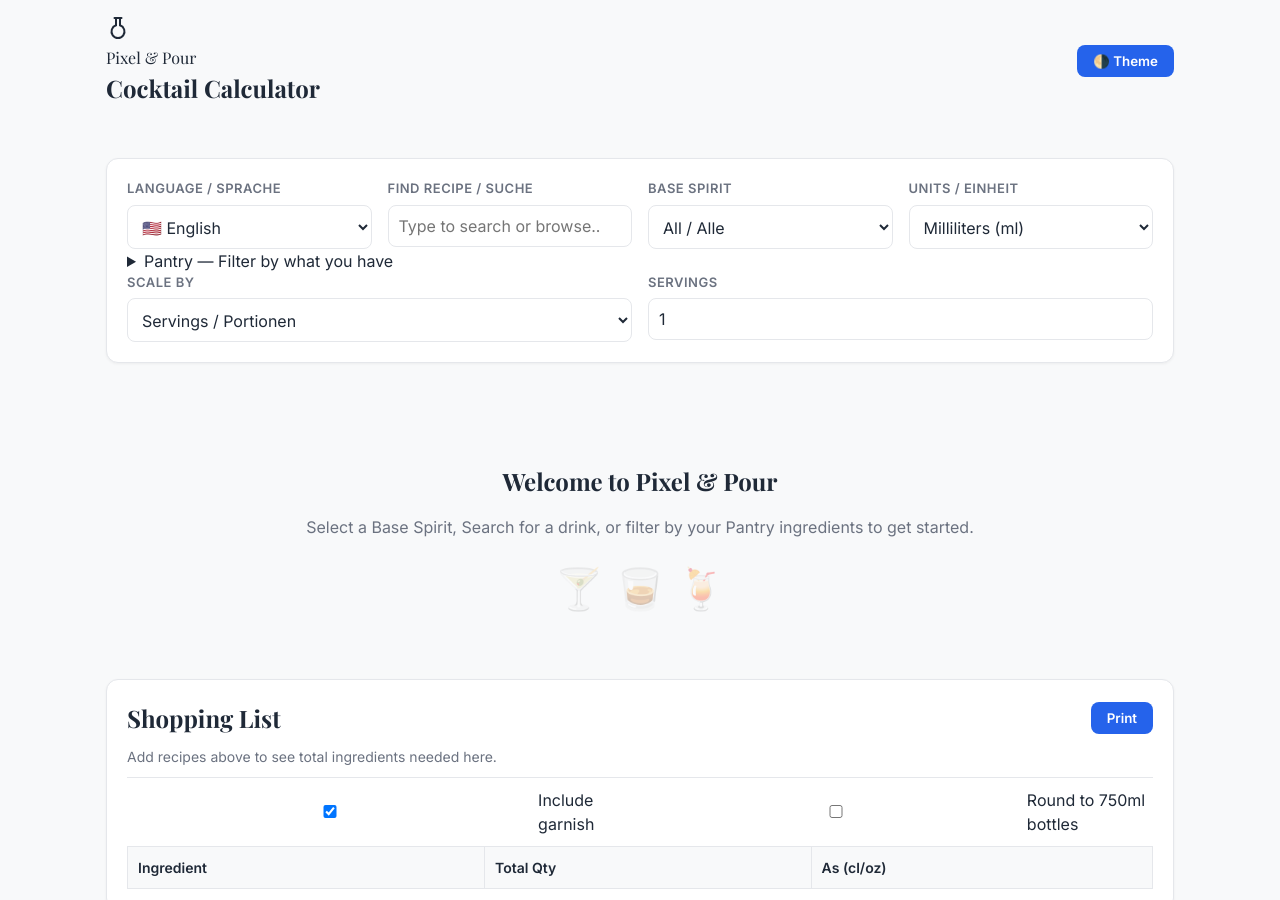
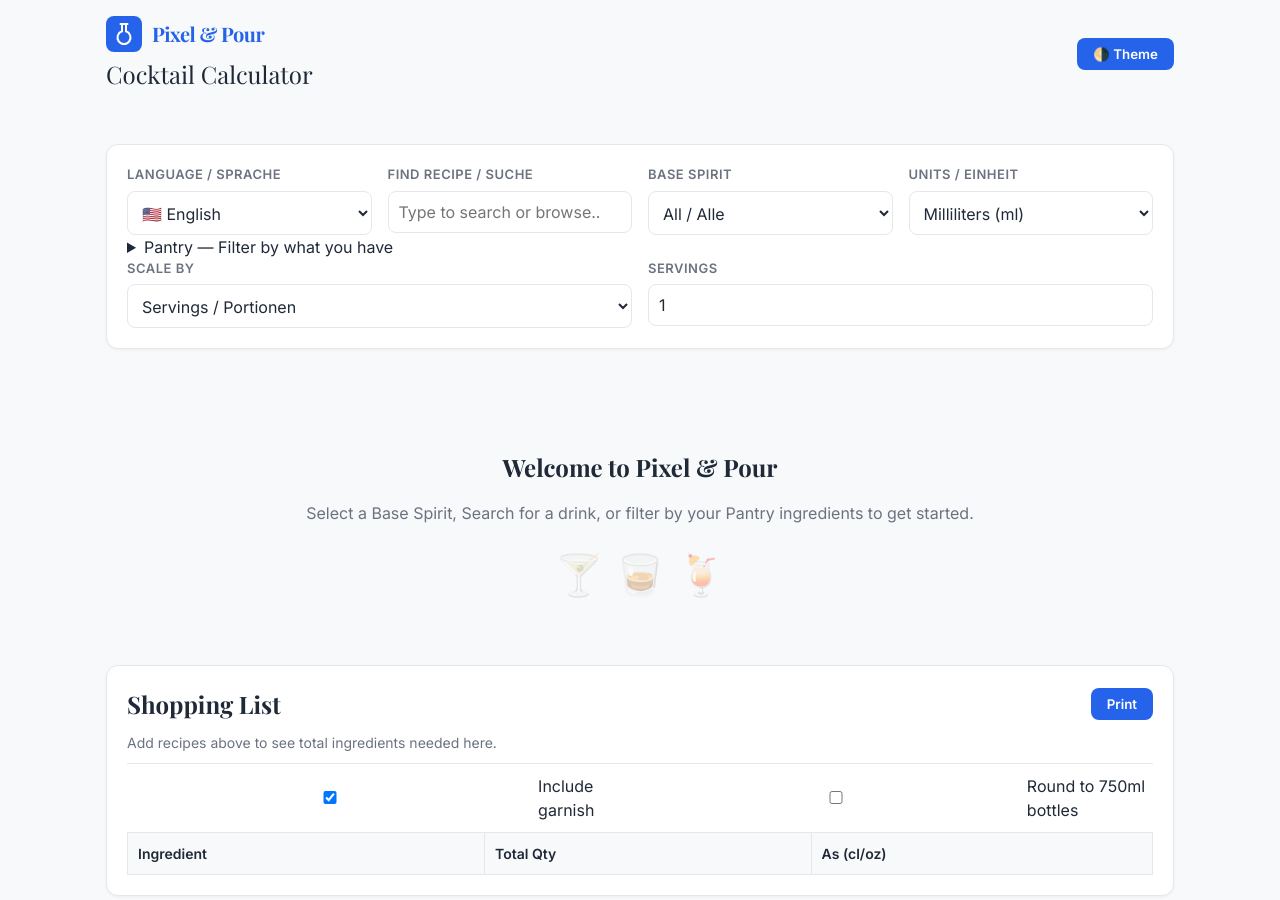
Before and after one commit to MSKAnnw6811212/cocktail-calculator, a plain HTML site: page index.html in a window 1280 px wide. Shown: the top 900 px of the page. Drawn offline with nearby package versions, Linux system fonts and the light colour scheme; a web font is replaced by a local one.

Commit message:
Update styles.css
Includes the "Science" Logo styles, the "Playfair" font, and print fixes.

```diff
--- a/styles.css
+++ b/styles.css
@@ -16,16 +16,34 @@
 
 /* Brand & Typography */
 h1, h2, h3, .brand { font-family: var(--font-head); }
-.logo {
-    font-family: var(--font-head);
-    font-weight: 700;
-    font-size: 20px;
-    color: var(--primary);
-    /* Remove background box to match Artisan style */
-    background: transparent;
-    padding:0;
+
+.logo-row {
+  display: flex;
+  align-items: center;
+  gap: 10px;
+  margin-bottom: 4px;
 }
-h1 { margin:0; font-size: 24px; color: var(--txt); }
+
+.logo-icon {
+  background: var(--primary);
+  color: #fff;
+  width: 36px;
+  height: 36px;
+  display: flex;
+  align-items: center;
+  justify-content: center;
+  border-radius: 8px;
+}
+
+.logo-text {
+  font-family: var(--font-head);
+  font-weight: 700;
+  font-size: 20px;
+  color: var(--primary);
+  letter-spacing: -0.5px;
+}
+
+h1 { margin:0; font-size: 24px; color: var(--txt); font-weight: 400; }
 
 .container{max-width:1100px;margin:auto;padding:16px}
 .header,.footer{display:flex;align-items:center;justify-content:space-between;margin-bottom:20px}
```
